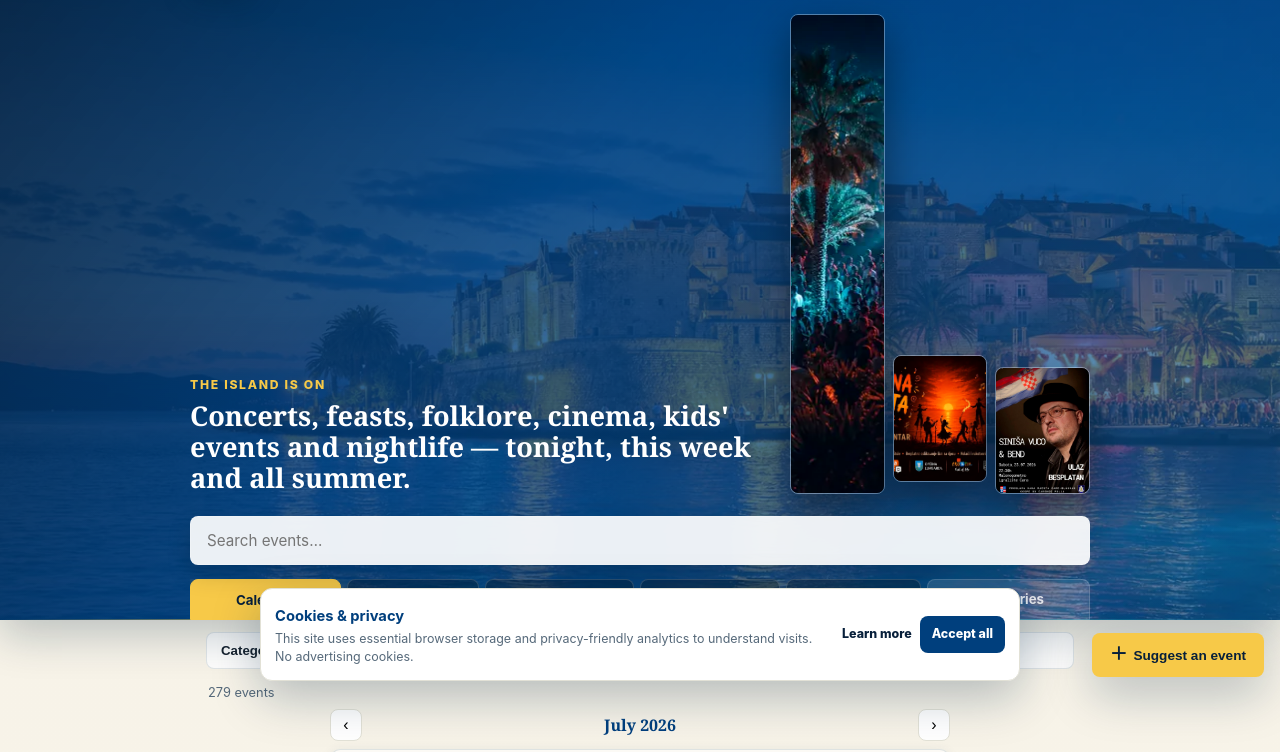
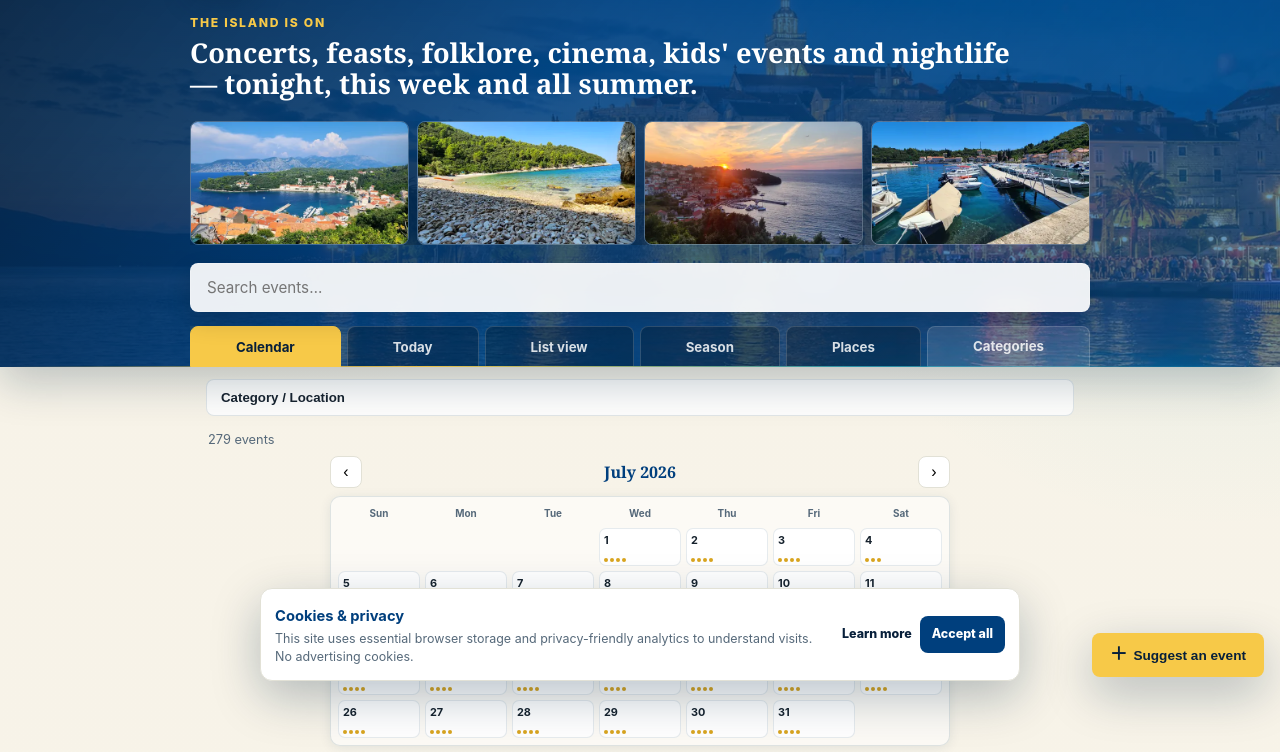
Before and after one commit to oliver-trako/korcula-events, a website: page site/index.html in a window 1280 px wide. Shown: the part 103-855 px from the top of the page. Drawn offline with Linux system fonts and the light colour scheme.

Commit message:
Replace hero posters with Racisce scenic strip

```diff
--- a/site/css/style.css
+++ b/site/css/style.css
@@ -87,8 +87,7 @@ body {
 .lang-switch select option { color: #142433; }
 
 .hero-panel {
-  max-width:900px; margin:20px auto 0; display:grid; grid-template-columns:minmax(0, 1fr) 300px;
-  gap:22px; align-items:end; padding-bottom:4px;
+  max-width:900px; margin:20px auto 0; padding-bottom:4px;
 }
 .hero-kicker {
   margin:0 0 5px; color:var(--gold); font-size:.76rem; text-transform:uppercase;
@@ -107,6 +106,23 @@ body {
   filter:saturate(1.08) contrast(1.04);
 }
 .poster-strip img:nth-child(2) { transform:translateY(-12px); }
+
+.scenic-strip {
+  max-width:900px; margin:18px auto 0; display:grid; grid-template-columns:repeat(4, minmax(0, 1fr));
+  gap:8px; overflow:hidden;
+}
+.scenic-strip button {
+  appearance:none; border:0; background:transparent; padding:0; cursor:zoom-in;
+}
+.scenic-strip img {
+  width:100%; aspect-ratio:16 / 9; height:auto; object-fit:cover; border-radius:8px;
+  border:1px solid rgba(255,255,255,.24); box-shadow:0 18px 38px rgba(0,0,0,.3);
+  filter:saturate(1.06) contrast(1.03);
+  display:block;
+}
+.scenic-strip button:hover img {
+  border-color:rgba(247,201,72,.78); filter:saturate(1.12) contrast(1.05);
+}
 
 .search-row { max-width:900px; margin:18px auto 0; }
 #searchInput {
@@ -406,11 +422,12 @@ main { max-width:900px; min-height:760px; margin: 0 auto; padding: 14px 16px 0;
   .brand-mark { width:46px; height:46px; border-radius:10px; }
   .brand h1 { font-size:1rem; }
   .tagline { display:none; }
-  .hero-panel { margin-top:16px; grid-template-columns:1fr; gap:14px; }
+  .hero-panel { margin-top:16px; }
   .hero-text { font-size:1.25rem; line-height:1.18; }
   .poster-strip { grid-template-columns:repeat(3, minmax(0, 1fr)); gap:6px; }
   .poster-strip img { aspect-ratio:4 / 3; }
   .poster-strip img:nth-child(2) { transform:none; }
+  .scenic-strip { grid-template-columns:repeat(2, minmax(0, 1fr)); gap:6px; margin-top:14px; }
   .search-row { margin-top:14px; }
   .view-tabs { gap:4px; }
   .view-tab { padding:9px 10px; font-size:.8rem; }
--- a/site/index.html
+++ b/site/index.html
@@ -109,11 +109,21 @@
       <p id="heroKicker" class="hero-kicker">Otok događanja</p>
       <p id="heroText" class="hero-text">Koncerti, fešte, folklor, kino, dječji programi i noćni život — večeras, ovaj tjedan i cijelo ljeto.</p>
     </div>
-    <div class="poster-strip" aria-hidden="true">
-      <img src="assets/poster-strip-korcula.webp" width="360" height="480" alt="">
-      <img src="../2026%20Events/741209865_1350510197149943_3713384124144151341_n.jfif" alt="">
-      <img src="../2026%20Events/739965778_3184088421782240_727211797039421734_n.jpg" alt="">
-    </div>
+  </div>
+
+  <div class="scenic-strip" aria-label="Račišće island views">
+    <button type="button" data-scenic-image="assets/racisce/racisce-main-large.webp" aria-label="View larger Račišće harbour photo">
+      <img src="assets/racisce/racisce-main.webp" width="640" height="300" alt="Račišće harbour and village on Korčula island">
+    </button>
+    <button type="button" data-scenic-image="assets/racisce/racisce-samograd-large.webp" aria-label="View larger Samograd beach photo">
+      <img src="assets/racisce/racisce-samograd.webp" width="640" height="300" alt="Samograd beach near Račišće">
+    </button>
+    <button type="button" data-scenic-image="assets/racisce/racisce-sunset-large.webp" aria-label="View larger Račišće sunset photo">
+      <img src="assets/racisce/racisce-sunset.webp" width="640" height="300" alt="Sunset over Račišće and the Adriatic">
+    </button>
+    <button type="button" data-scenic-image="assets/racisce/racisce-harbour-large.webp" aria-label="View larger Račišće harbour boats photo">
+      <img src="assets/racisce/racisce-harbour.webp" width="640" height="300" alt="Boats in Račišće harbour">
+    </button>
   </div>
 
   <div class="search-row">
--- a/site/js/app.js
+++ b/site/js/app.js
@@ -1285,6 +1285,9 @@
     $$("button.view-tab").forEach((btn) => {
       btn.addEventListener("click", () => { state.view = btn.dataset.view; render(); });
     });
+    $$("[data-scenic-image]").forEach((btn) => {
+      btn.addEventListener("click", () => openFlyer(btn.dataset.scenicImage));
+    });
 
     $("#searchInput").addEventListener("input", (e) => { state.query = e.target.value.trim(); render(); });
 
```
Also changed, not shown: site/assets/racisce/racisce-harbour-large.webp (added), site/assets/racisce/racisce-harbour.webp (added), site/assets/racisce/racisce-main-large.webp (added), site/assets/racisce/racisce-main.webp (added), site/assets/racisce/racisce-samograd-large.webp (added), site/assets/racisce/racisce-samograd.webp (added), site/assets/racisce/racisce-sunset-large.webp (added), site/assets/racisce/racisce-sunset.webp (added), site/js/app.min.js.
